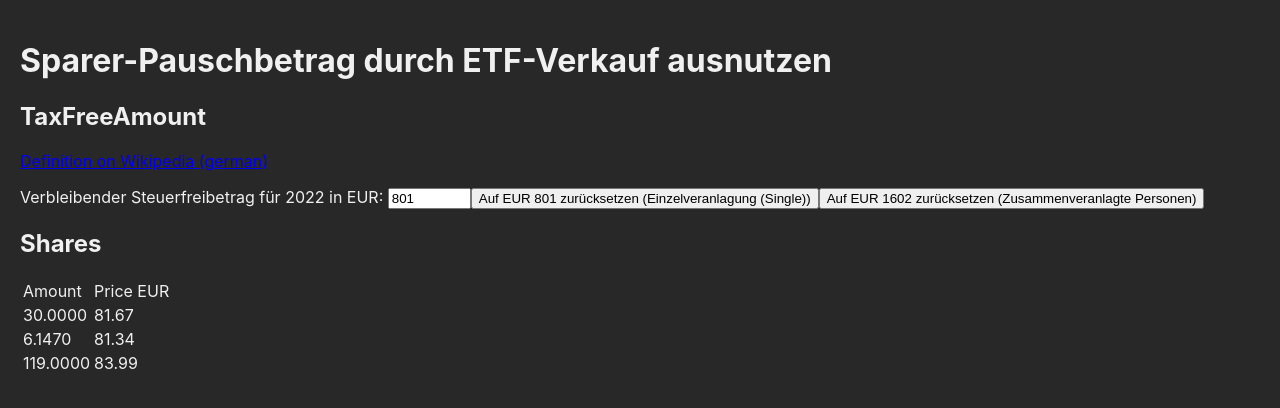
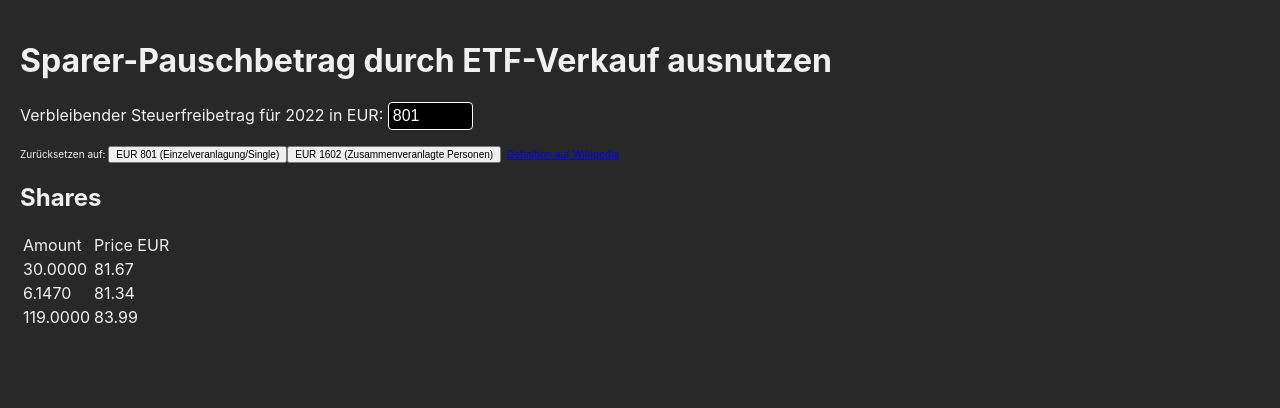
Before and after one commit to timotgl/sparerpauschbetrag-durch-etf-verkauf-ausnutzen, a React (Create React App) app: page / in a window 1280 px wide. Shown: the top 408 px of the page. Built offline with nearby package versions, Linux system fonts and the light colour scheme.

Commit message:
Improve layout of TaxFreeAmount, position reset buttons

```diff
--- a/src/components/TaxFreeAmount/TaxFreeAmount.module.css
+++ b/src/components/TaxFreeAmount/TaxFreeAmount.module.css
@@ -1,3 +1,17 @@
 .Input {
   width: 75px;
+  color: white;
+  background-color: black;
+  border: 1px solid white;
+  font-size: 16px;
+  padding: 4px;
+  border-radius: 4px;
 }
+
+.ResetButtonContainer {
+  font-size: 10px;
+}
+
+.ResetButton {
+  font-size: 10px;
+}
--- a/src/components/TaxFreeAmount/index.tsx
+++ b/src/components/TaxFreeAmount/index.tsx
@@ -11,7 +11,7 @@ import classNames from './TaxFreeAmount.module.css';
 const defaultValues = [
   {
     value: TAX_FREE_AMOUNT_SINGLE,
-    label: 'Einzelveranlagung (Single)',
+    label: 'Einzelveranlagung/Single',
   },
   {
     value: TAX_FREE_AMOUNT_DOUBLE,
@@ -34,12 +34,6 @@ const TaxFreeAmount = () => {
   };
   return (
     <div>
-      <h2>TaxFreeAmount</h2>
-      <p>
-        <a href="https://de.wikipedia.org/wiki/Sparer-Pauschbetrag">
-          Definition on Wikipedia (german)
-        </a>
-      </p>
       <p>
         Verbleibender Steuerfreibetrag für {currentYear} in EUR:&nbsp;
         <input
@@ -48,18 +42,26 @@ const TaxFreeAmount = () => {
           value={amount}
           onChange={changeValue}
         />
+      </p>
+      <p className={classNames.ResetButtonContainer}>
+        Zurücksetzen auf:&nbsp;
         {defaultValues.map(({ value, label }) => (
           <button
             key={value}
+            className={classNames.ResetButton}
             onClick={() =>
               changeValue({
                 currentTarget: { value: String(value) },
               } as React.ChangeEvent<HTMLInputElement>)
             }
           >
-            Auf EUR {value} zurücksetzen ({label})
+            EUR {value} ({label})
           </button>
         ))}
+        &nbsp;{' '}
+        <a href="https://de.wikipedia.org/wiki/Sparer-Pauschbetrag">
+          Definition auf Wikipedia
+        </a>
       </p>
     </div>
   );
```
